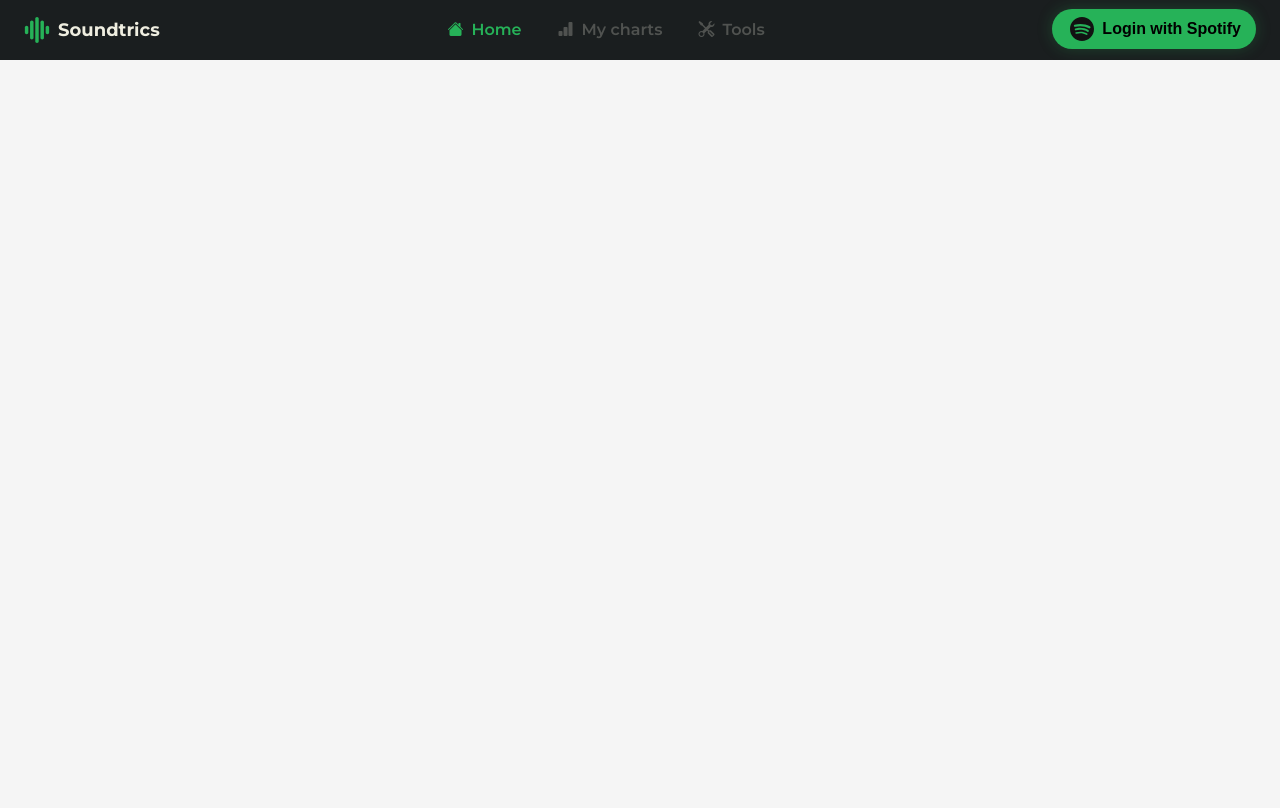
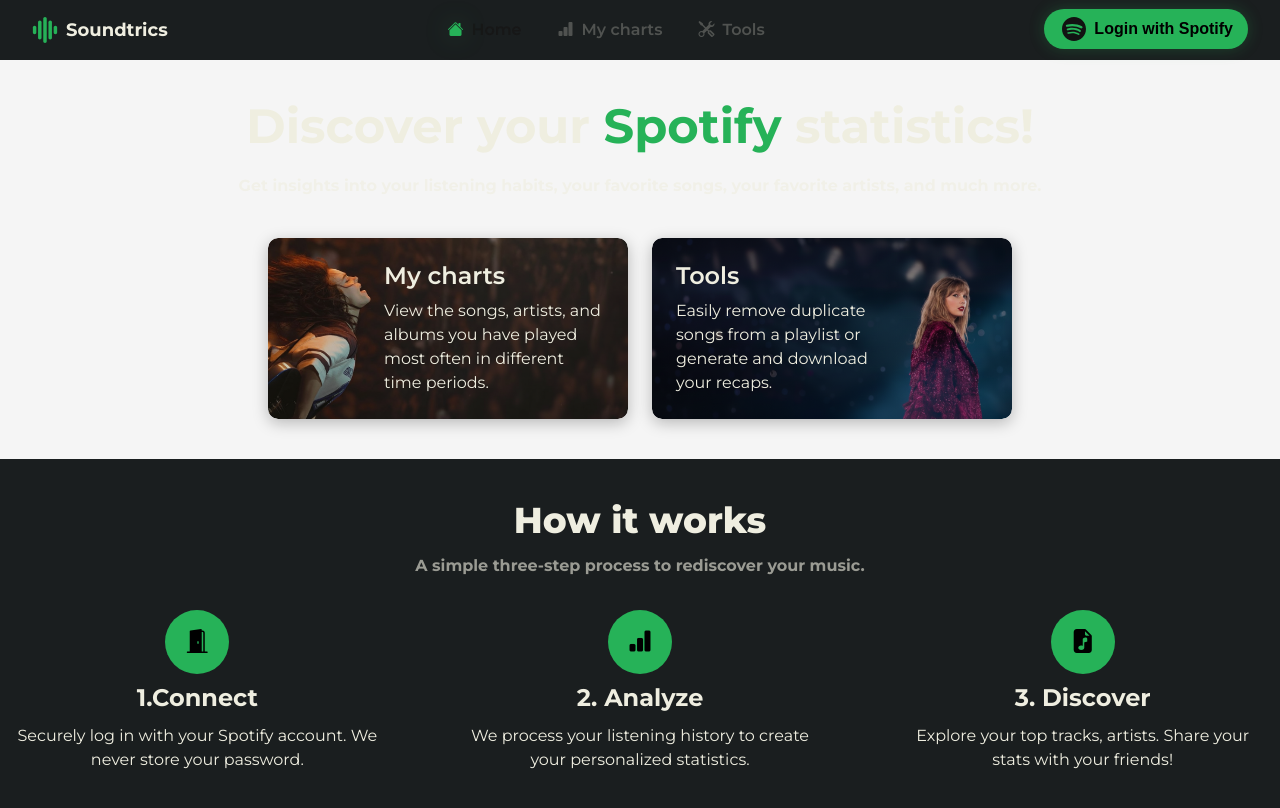
Before and after one commit to ERICK-DANIEL/soundtrics, a Next.js app: page /en/home in a window 1280 px wide. Shown: the top 808 px of the page. Built offline with nearby package versions, Linux system fonts and the light colour scheme; no server answers.

Commit message:
Redesign home page and refactor login button

```diff
--- a/src/app/[lang]/home/page.module.css
+++ b/src/app/[lang]/home/page.module.css
@@ -0,0 +1,177 @@
+.main {
+  display: flex;
+  flex-direction: column;
+  align-items: center;
+  justify-content: center;
+  margin: 30px 16px;
+}
+
+.main h1 {
+  color: var(--color-font);
+  text-align: center;
+  width: fit-content;
+  margin-left: auto;
+  margin-right: auto;
+}
+
+.spotify {
+  font-size: var(--font-h1);
+  font-weight: 700;
+  color: var(--color-primary);
+}
+
+.mobileBreak {
+  display: block;
+}
+
+.subtitle {
+  font-size: var(--font-body);
+  color: var(--color-font);
+  font-weight: 700;
+  opacity: 0.6;
+  text-align: center;
+  margin-top: 12px;
+}
+
+.cardsSection {
+  display: flex;
+  flex-direction: column;
+  justify-content: center;
+  align-items: center;
+  gap: 24px;
+  margin: 40px 16px;
+}
+
+.card {
+  position: relative;
+  border-radius: 10px;
+  box-shadow: 0 4px 14.39px 0 rgba(0, 0, 0, 0.25);
+  overflow: hidden;
+  min-height: 177px;
+  display: flex;
+  align-items: center;
+  padding: 24px;
+  width: 100%;
+  max-width: 360px;
+}
+
+.cardImage {
+  position: absolute;
+  top: 0;
+  left: 0;
+  width: 100%;
+  height: 100%;
+  object-fit: cover;
+  border-radius: 10px;
+  z-index: 0;
+}
+
+.card h4 {
+  position: relative;
+  display: flex;
+  align-items: center;
+  z-index: 1;
+  color: var(--color-font);
+  font-size: var(--font-h4);
+  font-weight: 600;
+  margin: 0 0 8px 0;
+  gap: 8px;
+}
+
+.card p {
+  position: relative;
+  z-index: 1;
+  color: var(--color-font);
+  font-size: var(--font-body);
+  margin: 0;
+  max-width: 220px;
+}
+
+.card:nth-child(1) {
+  justify-content: flex-end;
+}
+
+.card:nth-child(1) h4 {
+  text-align: right;
+}
+
+.card:nth-child(2) {
+  justify-content: flex-start;
+}
+
+.card:nth-child(2) h4,
+.card:nth-child(2) p {
+  text-align: left;
+}
+
+.howItWorksSection {
+  padding: 40px 16px;
+  color: var(--color-font);
+  background-color: #1a1e1f;
+}
+
+.howItWorksSection h2 {
+  text-align: center;
+  font-size: var(--font-h2);
+  font-weight: 800;
+}
+
+.step {
+  display: flex;
+  flex-direction: column;
+  align-items: center;
+  margin-top: 32px;
+}
+
+.stepIcon {
+  display: flex;
+  align-items: center;
+  justify-content: center;
+  background-color: var(--color-primary);
+  width: 64px;
+  height: 64px;
+  border-radius: 100%;
+  font-size: 24px;
+  color: #000000;
+}
+
+.stepTitle {
+  font-size: var(--font-h4);
+  font-weight: 700;
+  margin-top: 6px;
+  text-align: center;
+}
+
+.stepDescription {
+  font-size: var(--font-body);
+  text-align: center;
+  margin-top: 8px;
+  max-width: 380px;
+}
+
+@media (min-width: 768px) {
+  .mobileBreak {
+    display: none;
+  }
+
+  .main h1 {
+    margin-left: 0;
+    margin-right: 0;
+  }
+
+  .cardsSection {
+    flex-direction: row;
+    max-width: 1200px;
+    margin: 40px auto;
+  }
+
+  .card {
+    flex: 1;
+  }
+
+  .stepsContainer {
+    display: flex;
+    justify-content: center;
+    gap: 80px;
+  }
+}
--- a/src/app/[lang]/home/page.tsx
+++ b/src/app/[lang]/home/page.tsx
@@ -1,12 +1,81 @@
-import styles from "./page.module.css";
+"use client";
 import Header from "@/components/layout/Header";
+import Image from "next/image";
+import { useDictionary } from "@/context/DictionaryProvider";
+import styles from "@/app/[lang]/home/page.module.css";
 
 export default function Home() {
+  const { dict } = useDictionary();
   return (
-    <div className={styles.page}>
+    <>
+      <Header />
       <main className={styles.main}>
-        <Header />
+        <h1>
+          {dict.title.welcome} <br className={styles.mobileBreak} />
+          <span className={styles.spotify}>{dict.title.spotify}</span>{" "}
+          {dict.title.statistics}
+        </h1>
+        <span className={styles.subtitle}>{dict.title.subtitle}</span>
       </main>
-    </div>
+      <section className={styles.cardsSection}>
+        <div className={styles.card}>
+          <Image
+            src="/charts-card.png"
+            alt=""
+            fill
+            className={styles.cardImage}
+          />
+          <div>
+            <h4>{dict.cards.charts.title}</h4>
+            <p>{dict.cards.charts.description}</p>
+          </div>
+        </div>
+        <div className={styles.card}>
+          <Image
+            src="/tools-card.png"
+            alt=""
+            fill
+            className={styles.cardImage}
+          />
+          <div>
+            <h4>{dict.cards.tools.title}</h4>
+            <p>{dict.cards.tools.description}</p>
+          </div>
+        </div>
+      </section>
+      <section className={styles.howItWorksSection}>
+        <h2>{dict.howItWorks.title}</h2>
+        <p className={styles.subtitle}>{dict.howItWorks.subtitle}</p>
+        <div className={styles.stepsContainer}>
+          <span className={styles.step}>
+            <span className={styles.stepIcon}>
+              <i className="bi bi-door-open-fill"></i>
+            </span>
+            <p className={styles.stepTitle}>{dict.howItWorks.step1.title}</p>
+            <p className={styles.stepDescription}>
+              {dict.howItWorks.step1.description}
+            </p>
+          </span>
+          <span className={styles.step}>
+            <span className={styles.stepIcon}>
+              <i className="bi bi-bar-chart-fill"></i>
+            </span>
+            <p className={styles.stepTitle}>{dict.howItWorks.step2.title}</p>
+            <p className={styles.stepDescription}>
+              {dict.howItWorks.step2.description}
+            </p>
+          </span>
+          <span className={styles.step}>
+            <span className={styles.stepIcon}>
+              <i className="bi bi-file-earmark-music-fill"></i>
+            </span>
+            <p className={styles.stepTitle}>{dict.howItWorks.step3.title}</p>
+            <p className={styles.stepDescription}>
+              {dict.howItWorks.step3.description}
+            </p>
+          </span>
+        </div>
+      </section>
+    </>
   );
 }
--- a/src/app/globals.css
+++ b/src/app/globals.css
@@ -50,6 +50,7 @@ a {
   --line-height-body: 1.5; /* Texto legible */
 
   --color-font: #efeee0;
+  --color-primary: #26b258;
 }
 
 @media (min-width: 768px) {
--- a/src/components/layout/header.module.css
+++ b/src/components/layout/header.module.css
@@ -1,5 +1,5 @@
 .header {
-  padding: 0 12px;
+  padding: 0 16px;
   height: 60px;
   background-color: #1a1e1f;
 }
@@ -25,13 +25,17 @@
   display: none;
 }
 
+.userInfo {
+  display: none;
+}
+
 .spotifyButton {
   display: none;
 }
 
 @media (min-width: 768px) {
   .header {
-    padding: 0 24px;
+    padding: 0 32px;
   }
 
   .nav {
@@ -57,21 +61,9 @@
     opacity: 0.25;
   }
 
-  .iconActive {
-    color: var(--Foundation-Primary-Normal, #26b258);
-  }
-
-  .spotifyButton {
-    display: inline-flex;
-    padding: 5px 15px;
-    justify-content: center;
-    align-items: center;
-    gap: 5px;
-    border-radius: 100px;
-    border: none;
-    background: var(--Foundation-Primary-Normal, #26b258);
-    box-shadow: 0 0 14.39px 0 rgba(38, 178, 88, 0.25);
-    font-weight: 700;
+  .iconActive i {
+    color: var(--color-primary);
+    filter: drop-shadow(0 0 12px rgba(38, 178, 88, 0.25));
   }
 
   .menuMobile {
--- /dev/null
+++ b/src/components/ui/LoginButton.tsx
@@ -0,0 +1,15 @@
+import { signIn } from "next-auth/react";
+import { useDictionary } from "@/context/DictionaryProvider";
+import styles from "@/components/ui/loginButton.module.css";
+import Image from "next/image";
+
+export default function LoginButton() {
+  const { dict } = useDictionary();
+
+  return (
+    <button onClick={() => signIn("spotify")} className={styles.spotifyButton}>
+      <Image src="/spotify.svg" alt="Spotify Logo" width={30} height={30} />
+      {dict.header.login}
+    </button>
+  );
+}
--- /dev/null
+++ b/src/components/ui/loginButton.module.css
@@ -0,0 +1,12 @@
+.spotifyButton {
+  display: inline-flex;
+  padding: 5px 15px;
+  justify-content: center;
+  align-items: center;
+  gap: 5px;
+  border-radius: 100px;
+  border: none;
+  background: var(--Foundation-Primary-Normal, #26b258);
+  box-shadow: 0 0 14.39px 0 rgba(38, 178, 88, 0.25);
+  font-weight: 700;
+}
--- a/src/dictionaries/en.json
+++ b/src/dictionaries/en.json
@@ -2,6 +2,39 @@
   "header": {
     "home": "Home",
     "charts": "My charts",
-    "tools": "Tools"
+    "tools": "Tools",
+    "login": "Login with Spotify"
+  },
+  "title": {
+    "welcome": "Discover your",
+    "spotify": "Spotify",
+    "statistics": "statistics!",
+    "subtitle": "Get insights into your listening habits, your favorite songs, your favorite artists, and much more."
+  },
+  "cards": {
+    "charts": {
+      "title": "My charts",
+      "description": "View the songs, artists, and albums you have played most often in different time periods."
+    },
+    "tools": {
+      "title": "Tools",
+      "description": "Easily remove duplicate songs from a playlist or generate and download your recaps."
+    }
+  },
+  "howItWorks": {
+    "title": "How it works",
+    "subtitle": "A simple three-step process to rediscover your music.",
+    "step1": {
+      "title": "1.Connect",
+      "description": "Securely log in with your Spotify account. We never store your password."
+    },
+    "step2": {
+      "title": "2. Analyze",
+      "description": "We process your listening history to create your personalized statistics."
+    },
+    "step3": {
+      "title": "3. Discover",
+      "description": "Explore your top tracks, artists. Share your stats with your friends!"
+    }
   }
 }
--- a/src/dictionaries/es.json
+++ b/src/dictionaries/es.json
@@ -2,6 +2,39 @@
   "header": {
     "home": "Inicio",
     "charts": "Mis charts",
-    "tools": "Herramientas"
+    "tools": "Herramientas",
+    "login": "Iniciar con Spotify"
+  },
+  "title": {
+    "welcome": "¡Descubre tus estadísticas de",
+    "spotify": "Spotify!",
+    "statistics": "",
+    "subtitle": "Obtén información sobre tus hábitos de escucha, tus canciones favoritas, tus artistas favoritos y mucho más."
+  },
+  "cards": {
+    "charts": {
+      "title": "Mis charts",
+      "description": "Ver las canciones, artistas y álbumes que has reproducido con más frecuencia en diferentes períodos de tiempo."
+    },
+    "tools": {
+      "title": "Herramientas",
+      "description": "Elimina fácilmente canciones duplicadas de una lista de reproducción o genera y descarga tus resúmenes."
+    }
+  },
+  "howItWorks": {
+    "title": "Cómo funciona",
+    "subtitle": "Un proceso simple de tres pasos para redescubrir tu música.",
+    "step1": {
+      "title": "1. Conectar",
+      "description": "Inicia sesión con tu cuenta de Spotify para permitir que Soundtrics acceda a tus datos de escucha."
+    },
+    "step2": {
+      "title": "2. Analizar",
+      "description": "Analizamos tu historial de escucha para generar charts e información personalizada."
+    },
+    "step3": {
+      "title": "3. Descubrir",
+      "description": "Explora tus canciones y artistas más escuchados. ¡Comparte tus estadísticas con tus amigos!"
+    }
   }
 }
--- a/src/middleware.ts
+++ b/src/proxy.ts
@@ -4,7 +4,7 @@ import type { NextRequest } from "next/server";
 const locales = ["en", "es"];
 const defaultLocale = "en";
 
-export function middleware(request: NextRequest) {
+export function proxy(request: NextRequest) {
   const { pathname } = request.nextUrl;
 
   const pathnameHasLocale = locales.some(
```
Also changed, not shown: src/components/layout/Header.tsx (+15 -28 lines), public/charts-card.png (added), public/tools-card.png (added).
